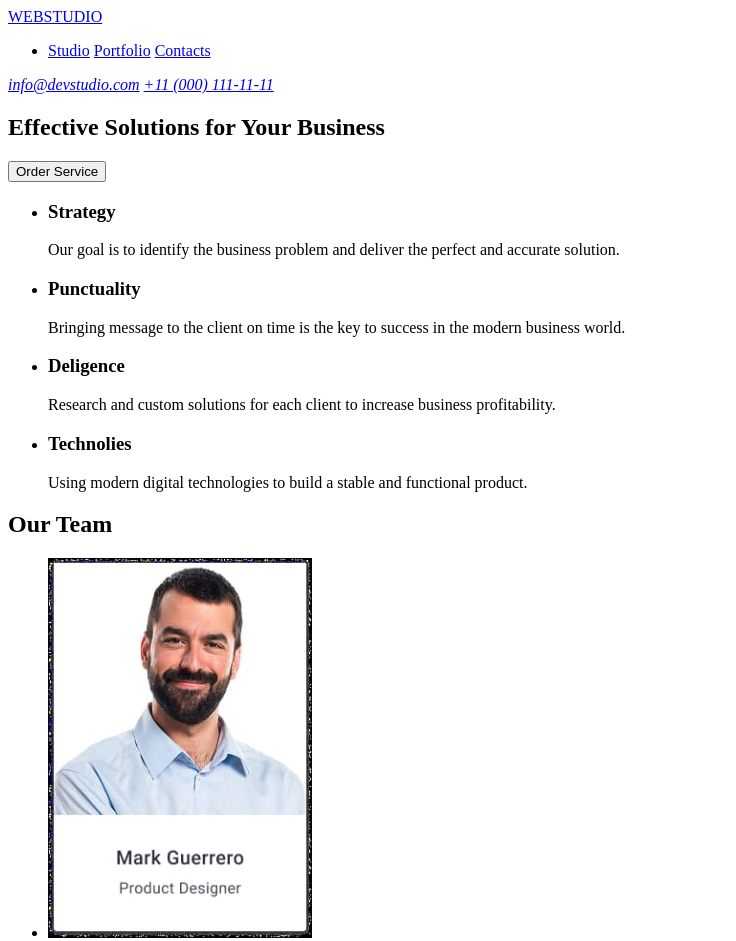
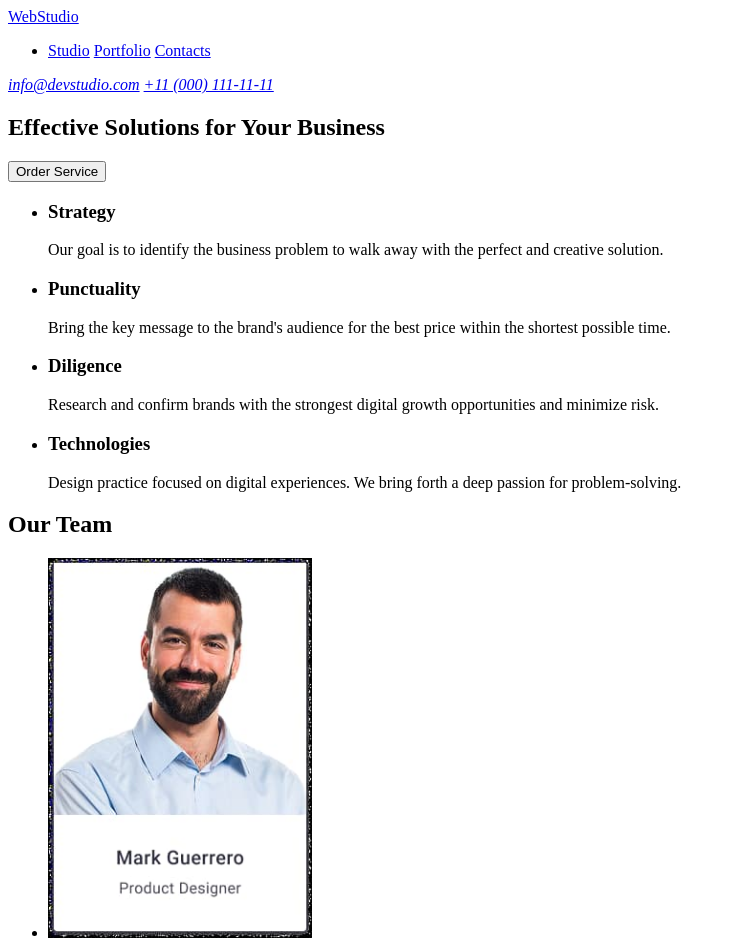
Before and after one commit to LiliiaKravchuk/goit-markup-hw-01, a plain HTML site: page index.html in a window 1280 px wide. Shown: the top 941 px of the page, without its empty margins (0-736 px from the left). Drawn offline with Linux system fonts and the light colour scheme.

Commit message:
correct html file

```diff
--- a/index.html
+++ b/index.html
@@ -8,10 +8,8 @@
 <body>
     <!-- Header -->
     <header>
-
-
         <nav>
-            <a href="./index.html">WEBSTUDIO</a>
+            <a href="./index.html">WebStudio</a>
             <ul>
                 <li>
                     <a href="#">Studio</a>
@@ -30,7 +28,7 @@
     <main>
         <!-- hero section -->
         <section>
-            <h1>Effective Solutions for Your Business</h1>
+            <h2>Effective Solutions for Your Business</h2>
             <button type="button">Order Service</button>
         </section>
 
@@ -39,19 +37,19 @@
             <ul>
                 <li>
                     <h3>Strategy</h3>
-                    <p>Our goal is to identify the business problem and deliver the perfect and accurate solution.</p>
+                    <p>Our goal is to identify the business problem to walk away with the perfect and creative solution.</p>
                 </li>
                 <li>
                     <h3>Punctuality</h3>
-                    <p>Bringing message to the client on time is the key to success in the modern business world.</p>
+                    <p>Bring the key message to the brand's audience for the best price within the shortest possible time.</p>
                 </li>
                 <li>
-                    <h3>Deligence</h3>
-                    <p>Research and custom solutions for each client to increase business profitability.</p>
+                    <h3>Diligence</h3>
+                    <p>Research and confirm brands with the strongest digital growth opportunities and minimize risk.</p>
                 </li>
                 <li>
-                    <h3>Technolies</h3>
-                    <p>Using modern digital technologies to build a stable and functional product.</p>
+                    <h3>Technologies</h3>
+                    <p>Design practice focused on digital experiences. We bring forth a deep passion for problem-solving.</p>
                 </li>
             </ul>
         </section>
@@ -87,7 +85,7 @@
     </main>
     <footer>
         <!-- <a href="#">WEBSTUDIO</a> -->
-        <a href="./index.html">WEBSTUDIO</a>
+        <a href="./index.html">WebStudio</a>
         <p>Increase the flow of customers and sales for your business with digital marketing & growth solutions.</p>
 
     </footer>
```
